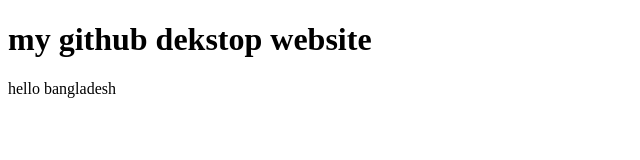
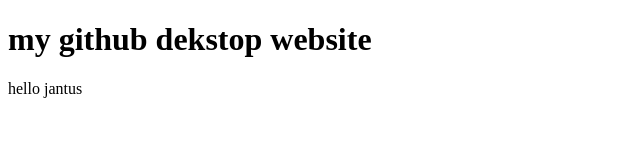
Before and after one commit to Al-meraj/my-second-website, a plain HTML site: page index.html in a window 1280 px wide. Shown: the full height of the page, 0-640 px from the left. Drawn offline with Linux system fonts and the light colour scheme.

Commit message:
Update index.html

```diff
--- a/index.html
+++ b/index.html
@@ -8,6 +8,6 @@
 </head>
 <body>
     <h1>my github dekstop website</h1>
-    <p>hello bangladesh</p>
+    <p>hello jantus</p>
 </body>
 </html>
```
